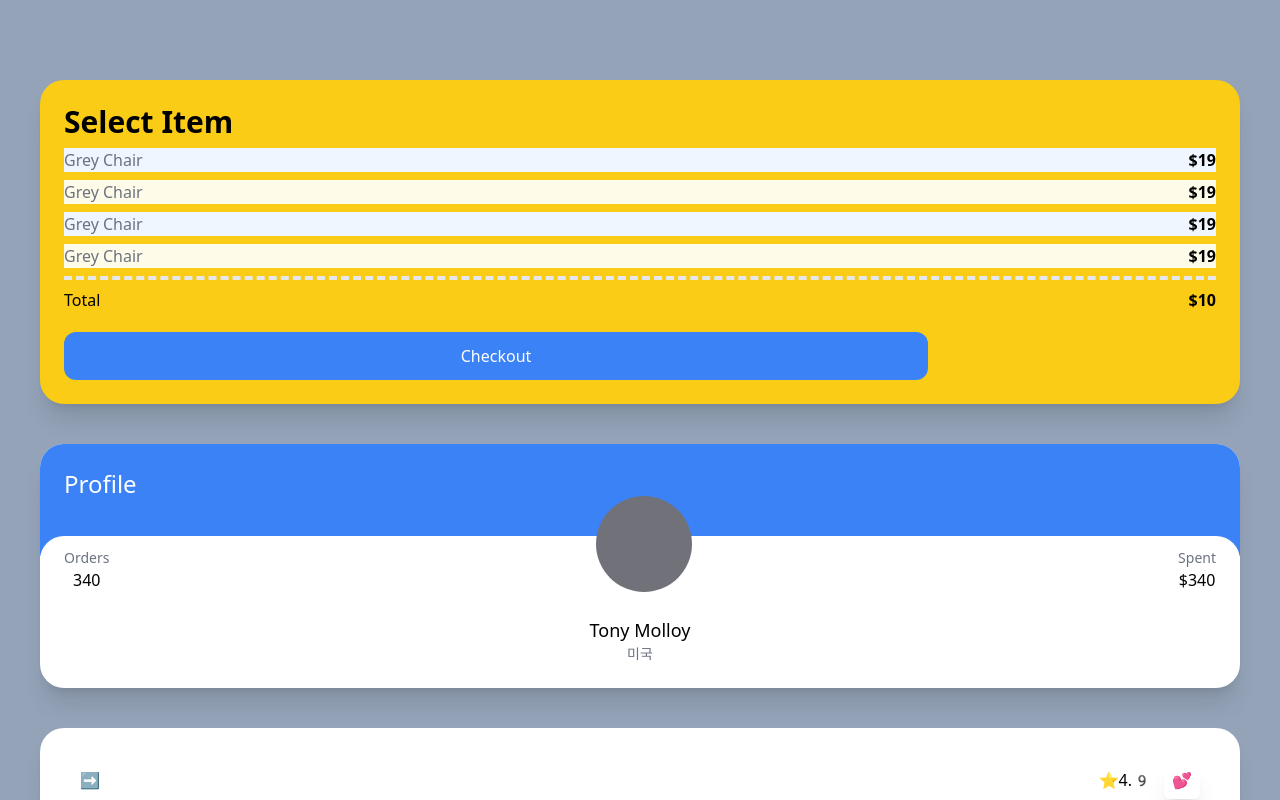
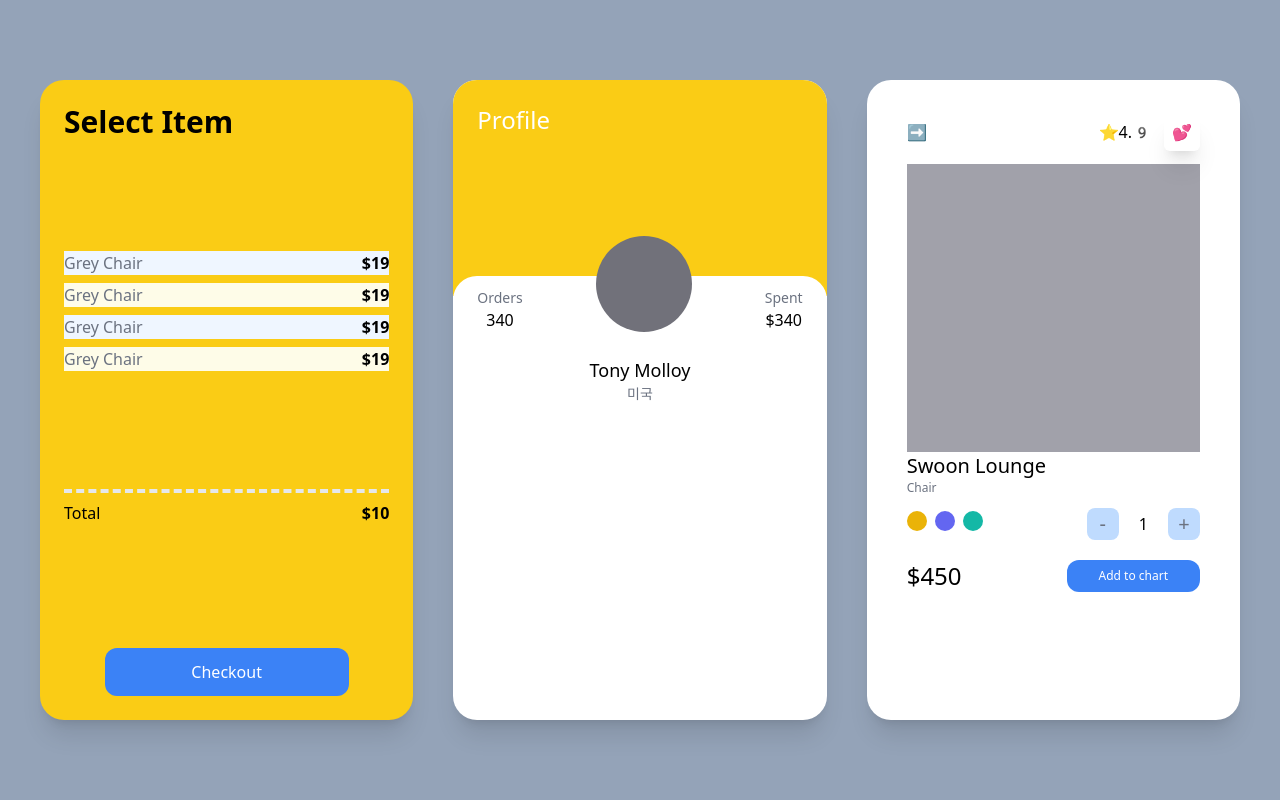
Before and after one commit to heegu0311/nomad-carrot-market, a Next.js app: page / in a window 1280 px wide. Shown: the top 800 px of the page. Built offline with nearby package versions, Linux system fonts and the light colour scheme.

Commit message:
feat: 4.9 Responsive modifier (landscape portreit etc)

```diff
--- a/src/pages/index.tsx
+++ b/src/pages/index.tsx
@@ -1,7 +1,7 @@
 export default function Home() {
   return (
-    <div className="bg-slate-400 py-20 px-10 grid gap-10 min-h-screen">
-      <div className="bg-white sm:bg-red-400 sm:hover:bg-red-800 lg:bg-indigo-400 xl:bg-yellow-400 2xl:bg-pink-500 p-6 rounded-3xl shadow-xl">
+    <div className="bg-slate-400 <xl:place-content-center py-20 px-10 grid gap-10 lg:grid-cols-2 xl:grid-cols-3 min-h-screen">
+      <div className="bg-white flex flex-col justify-between sm:bg-red-400 sm:hover:bg-red-800 lg:bg-indigo-400 xl:bg-yellow-400 2xl:bg-pink-500 p-6 rounded-3xl shadow-xl">
         <span className="font-semibold text-3xl">Select Item</span>
         <ul>
           {[1, 2, 3, 4].map((i) => (
@@ -23,7 +23,7 @@ export default function Home() {
         </button>
       </div>
       <div className="bg-white overflow-hidden rounded-3xl shadow-xl group">
-        <div className="bg-blue-500 p-6 pb-14">
+        <div className="bg-blue-500 landscape:bg-yellow-400 p-6 pb-14 xl:pb-40">
           <span className="text-white text-2xl">Profile</span>
         </div>
         <div className="rounded-3xl p-6 bg-white relative -top-5">
@@ -44,7 +44,7 @@ export default function Home() {
           </div>
         </div>
       </div>
-      <div className="bg-white p-10 rounded-3xl shadow-xl">
+      <div className="bg-white p-10 rounded-3xl shadow-xl lg:col-span-2 xl:col-span-1">
         <div className="flex mb-5 justify-between items-center">
           <span>➡️</span>
           <div className="space-x-3">
```
